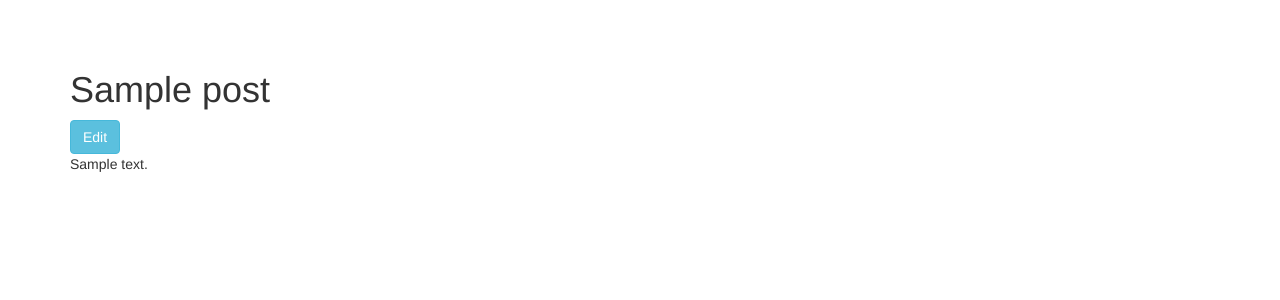
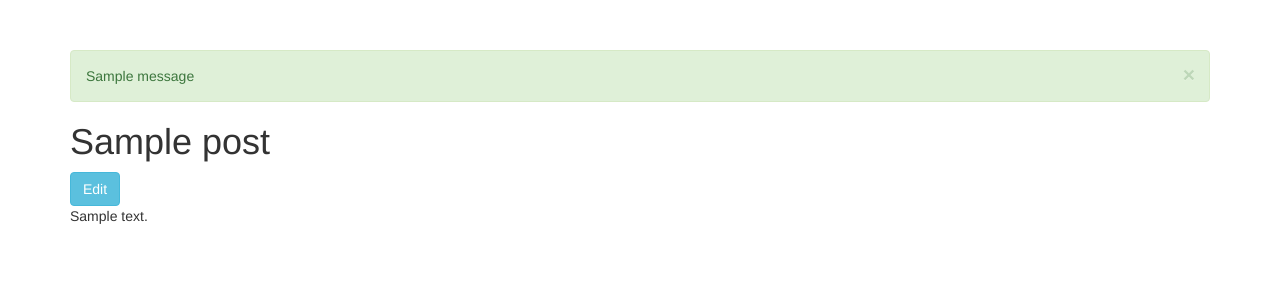
Before and after one commit to Frozander/Chirper, a Flask app: template chirper/templates/base.html in a window 1280 px wide. Shown: the top 300 px of the page. Run offline with Flask 2, Linux system fonts and the light colour scheme; a user stored in the database is signed in; tables that the repository leaves empty hold one stand-in row (values such as "Sample post"); the template is opened without the code that fills it: values that come from a table or form of the project are taken from there, most other values are stand-ins (such as "Sample title", 1, 10 or a date in 2020); one stand-in notice (Sample message) is shown; some libraries are stand-ins or nearby versions.

Commit message:
Showing flash messages at index

```diff
--- a/chirper/templates/base.html
+++ b/chirper/templates/base.html
@@ -13,6 +13,21 @@
 
 {% block content %}
 <div class="container">
+
+    {% with messages = get_flashed_messages(with_categories=true) %}
+    <!-- Categories: success (green), info (blue), warning (yellow), danger (red) -->
+    {% if messages %}
+    {% for category, message in messages %}
+    <div class="alert alert-{{ category }} alert-dismissible" role="alert">
+        <button type="button" class="close" data-dismiss="alert" aria-label="Close"><span
+                aria-hidden="true">&times;</span></button>
+        <!-- <strong>Title</strong> --> {{ message }}
+    </div>
+    {% endfor %}
+    {% endif %}
+    {% endwith %}
+
+
     {% for post in posts %}
     <article class="post">
         <header>
```
